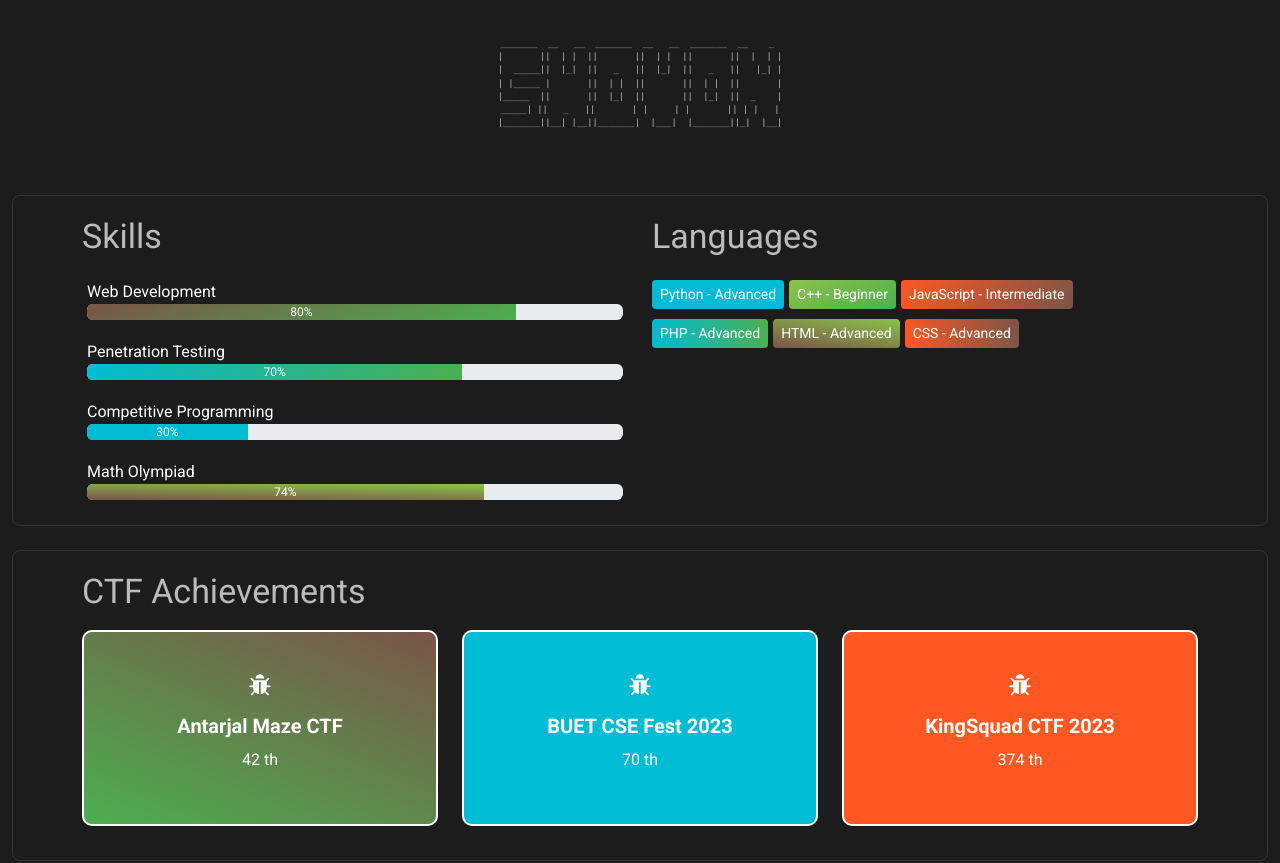
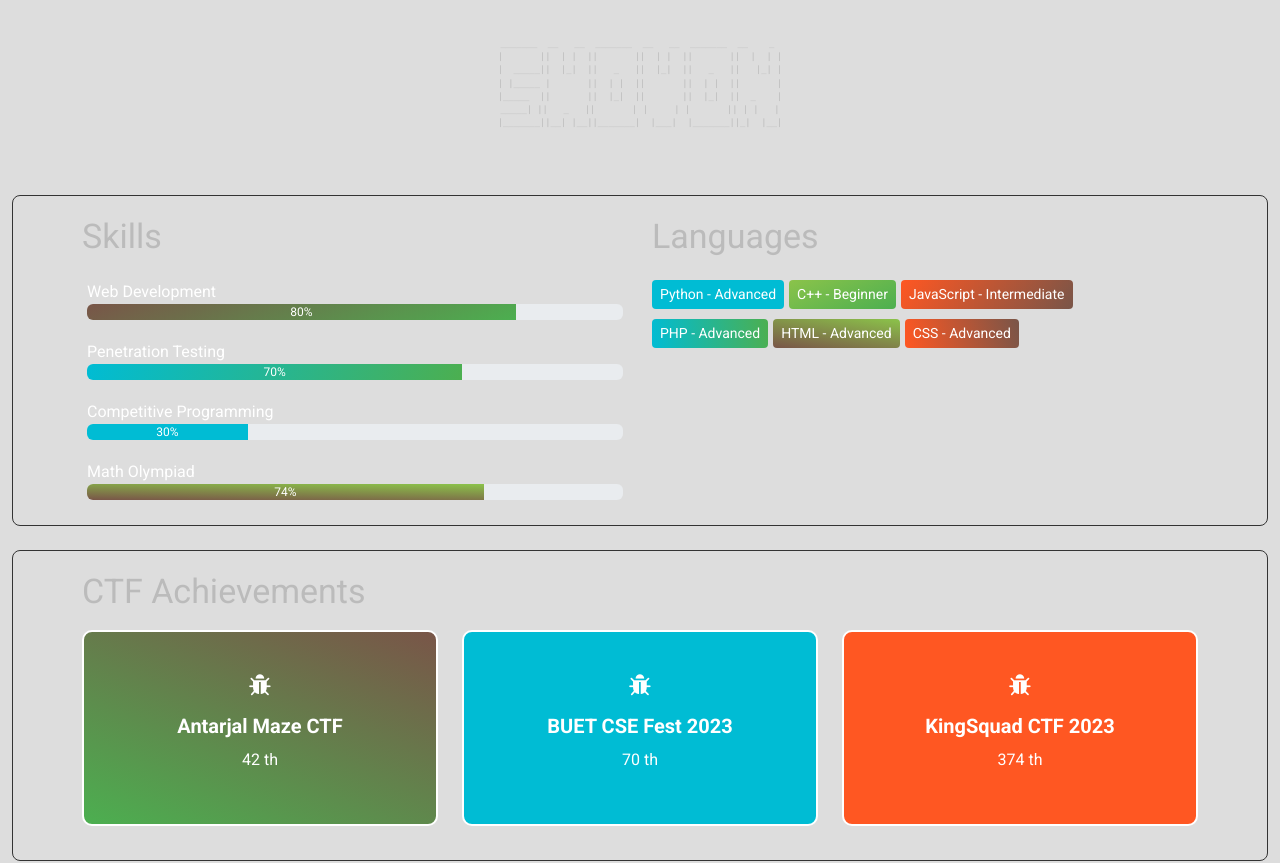
Before and after one commit to sh0von/Next-JS-Portfolio, a Next.js app: page / in a window 1280 px wide. Shown: the top 863 px of the page. Built offline with nearby package versions, Linux system fonts and the light colour scheme.

Commit message:
Update styles.css

```diff
--- a/styles/styles.css
+++ b/styles/styles.css
@@ -4,7 +4,7 @@
     --primary-color: #FF5733;
     --secondary-color: #FFC300;
     --accent-color: #FF33EC;
-    --bg-color: #1C1C1C;
+    --bg-color: #ddd;
     --text-color: #FFFFFF;
     --card-bg-color: #333333;
     --card-text-color: #FFFFFF;
```
